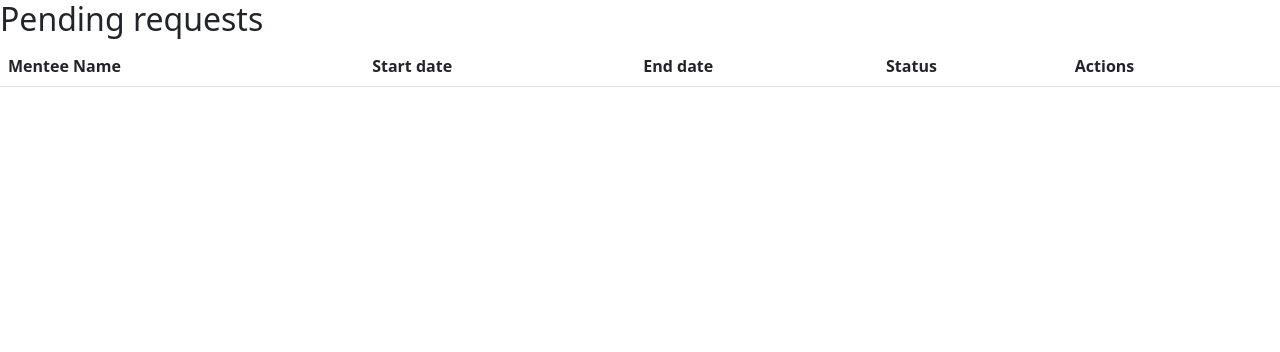
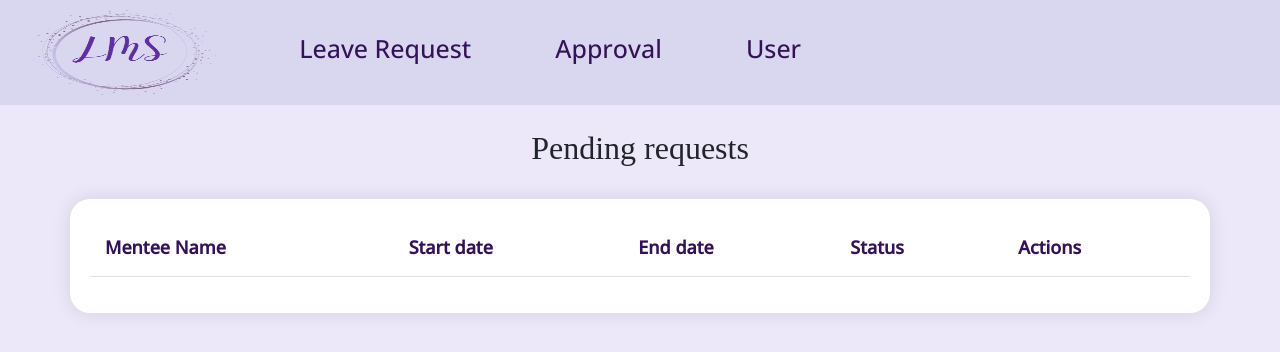
Before and after one commit to gaya3bnair/LeaveManagementSystem, a Django app: template lms/templates/dashboard/approve.html in a window 1280 px wide. Shown: the top 352 px of the page. Run offline with Django 3.2, Linux system fonts and the light colour scheme; the template is opened without the code that fills it, so the values that code supplies are empty; some libraries are stand-ins or nearby versions.

Commit message:
Commit 2 With Approve page

```diff
--- /dev/null
+++ b/lms/static/css/approve.css
@@ -0,0 +1,197 @@
+/* Import Google Font */
+@import url('https://fonts.googleapis.com/css2?family=Open+Sans:wght@500&display=swap');
+
+/* General styles */
+body {
+    margin: 0;
+    padding: 0;
+    background-color: rgba(237, 231, 250, 1);
+    font-family: 'Open Sans', sans-serif; /* Apply Open Sans font to the entire body */
+}
+
+.logo {
+    display: inline-block;
+    padding: 10px 25px;
+}
+
+.logo span {
+    background-color: #181754;
+    font-size: 1em;
+    vertical-align: top;
+    color: #fff; /* Changed color to white for better contrast */
+}
+
+.logo:hover span {
+    background-color: #181754;
+}
+
+nav {
+    background-color: rgba(217, 214, 240, 1);
+}
+
+ul {
+    list-style-type: none;
+    margin: 0;
+    padding: 0;
+    overflow: hidden;
+}
+
+li {
+    font-size: larger;
+    display: inline-block;
+    padding: 10px 20px;
+    margin-right: 10px;
+}
+
+li:last-child {
+    margin-right: 0;
+}
+
+.grey {
+    font-size: 25px;
+    text-align: center;
+    padding: 20px 35px;
+    text-decoration: none;
+    border-radius: 18px;
+    color: #fff; /* Changed text color to white for better contrast */
+}
+
+li:not(.logo):hover .grey {
+    background-color: #181754;
+    color: rgb(75, 28, 140);
+    transition: background-color 0.3s, color 0.3s;
+}
+
+h2 {
+    font-family: 'Merriweather', serif;
+    margin-top: 0;
+    text-align: center;
+}
+
+nav a {
+    color: rgb(51, 19, 85);
+    text-decoration: none;
+}
+
+nav a:hover {
+    color: rgb(91, 26, 161);
+}
+
+/* Modal styles */
+.modal-content {
+    background-color: rgba(237, 231, 250, 1); /* Set background color of modal content to pink */
+    border: 2px solid rgba(237, 231, 250, 1); /* Add border with page color */
+    border-radius: 20px; /* Add border radius for a nice border */
+}
+
+.modal-header {
+    background-color: rgba(217, 214, 240, 1); /* Set background color of modal header to light purple */
+    border-bottom: 2px solid rgba(237, 231, 250, 1); /* Add border with page color */
+    border-radius: 20px 20px 0 0; /* Add border radius for a nice header */
+}
+
+.modal-body {
+    padding: 20px; /* Add padding for content inside the modal */
+}
+
+.modal-footer {
+    background-color: rgba(237, 231, 250, 1); /* Set background color of modal footer to pink */
+    border-top: 2px solid rgba(237, 231, 250, 1); /* Add border with page color */
+    border-radius: 0 0 20px 20px; /* Add border radius for a nice footer */
+}
+
+.modal-body p {
+    color: #000; /* Set text color of paragraphs within modal body */
+}
+
+/* Button styles within modal footer */
+.modal-footer button.btn-success {
+    color:#181754;
+    background-color: rgba(219, 204, 251, 1); /* Set background color of "Approve" button */
+    border-color: rgb(212, 193, 252); /* Set border color of "Approve" button */
+}
+
+.modal-footer button.btn-danger {
+    color:#181754;
+    background-color: rgba(219, 204, 251, 1); /* Set background color of "Reject" button */
+    border-color:rgba(219, 204, 251, 1); /* Set border color of "Reject" button */
+}
+
+.modal-footer button.btn-success:hover,
+.modal-footer button.btn-danger:hover {
+    color:#fff;
+    background-color: #60215f; /* Change background color of buttons on hover */
+    border-color: #183c21; /* Change border color of buttons on hover */
+}
+
+/* View request button color */
+.modal-body .btn-primary {
+    background-color: rgba(217, 214, 240, 1); /* Set background color of "View request" button to light purple */
+    color: #fff; /* Set text color of "View request" button to white */
+    border: none; /* Remove button border */
+    border-radius: 10px; /* Add border radius for a nice button */
+    padding: 10px 20px; /* Adjust padding for the button */
+}
+
+.modal-body .btn-primary:hover {
+    background-color: rgba(197, 184, 227, 1); /* Change background color of "View request" button on hover */
+}
+
+.container {
+    /* Existing container styles */
+    background-color: #fff;
+    padding: 20px; /* Add padding for spacing */
+    border-radius: 20px;
+    box-shadow: 0 0 20px rgba(0, 0, 0, 0.1); /* Add box shadow for depth */
+    width: 9000px; /* Set maximum width of the container */
+    margin: 0 auto; /* Center the container horizontally */
+}
+
+/* Table styles */
+.table {
+    width: 100%;
+    /* Use the same background color as the body */
+    color: rgb(51, 19, 85); /* Set text color of table content */
+    border-collapse: collapse; /* Collapse border spacing */
+}
+
+.table th,
+.table td {
+    padding: 15px; /* Add padding to table cells */
+    text-align: left; /* Align text to the left */
+    font-size: 18px; /* Set font size for table cells */
+}
+
+.table th {
+    color: rgb(51, 19, 85); /* Set text color of table header */
+}
+
+.table tbody tr {
+    background-color: rgba(237, 231, 250, 1);
+    border-radius: 10px;
+    padding-bottom: 20px; /* Add distance between rows */
+}
+
+.table tbody tr td:first-child {
+    border-top-left-radius: 10px; /* Round top-left corner of first cell in each row */
+    border-bottom-left-radius: 10px; /* Round bottom-left corner of first cell in each row */
+}
+
+.table tbody tr td:last-child {
+    border-top-right-radius: 10px; /* Round top-right corner of last cell in each row */
+    border-bottom-right-radius: 10px; /* Round bottom-right corner of last cell in each row */
+}
+
+/* Pink color button */
+.bs-example .btn-primary {
+    background-color: rgba(234, 170, 235, 1);
+    border: none;
+    border-radius: 20px;
+    padding: 10px 15px;
+    font-size: 16px;
+}
+
+/* Hover color for pink button */
+.bs-example .btn-primary:hover {
+    background-color: rgba(214, 150, 215, 1);
+}
--- a/lms/templates/dashboard/approve.html
+++ b/lms/templates/dashboard/approve.html
@@ -8,6 +8,7 @@
     <link rel="stylesheet" href="https://cdn.jsdelivr.net/npm/bootstrap@5.1.3/dist/css/bootstrap.min.css">
     <script src="https://code.jquery.com/jquery-3.5.1.min.js"></script>
     <script src="https://stackpath.bootstrapcdn.com/bootstrap/4.5.0/js/bootstrap.min.js"></script>
+    <link rel="stylesheet" href="..\static\css\approve.css">
     <title>Approve requests</title>
     <script>
         $(document).ready(function(){
@@ -28,7 +29,18 @@
 </head>
 <body>
 <form method="post">
+    <nav>
+        <ul>
+            <li class="logo"><a href="members_list.html"><img src="..\static\images\Logo.png" style="height: 85px; width: 200px;"></a></li>
+            <li class="grey"><a href="#">Leave Request</a></li>
+            <li class="grey"><a href="#">Approval</a></li>
+            <li class="grey"><a href="user.html">User</a></li>
+        </ul>
+    </nav>
+    <br>
 <h2>Pending requests</h2>
+<br>
+<div class="container">
 <table class="table table-striped">
     <thead>
         <tr>
@@ -52,7 +64,9 @@
                         <td>{{request.end_date}}</td>
                         <td>{{request.status}}</td>
                         <div class="bs-example">
-                        <td><a href="#myModal{{request.id}}" class="btn btn-sm btn-primary" data-toggle="modal">View</a></td>
+                            <div class="bs-example">
+                                <td><a href="#myModal{{request.id}}" class="btn btn-primary" data-toggle="modal">View</a></td>
+                                </div>
                         <!-- Modal HTML -->
 
                             <div id="myModal{{request.id}}" class="modal">
@@ -96,6 +110,7 @@
         {% endfor %}
         </tbody>
     </table>
+</div>
     </form>
 </body>
 </html>
```
